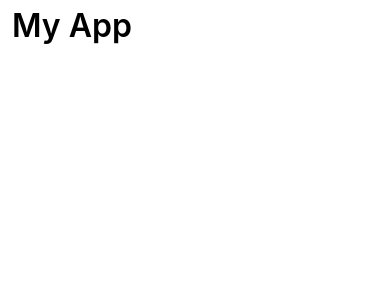
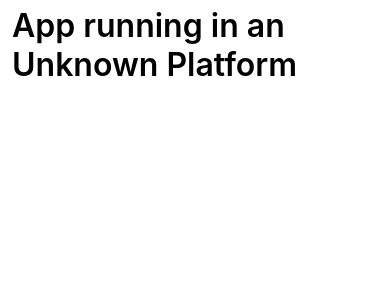
Before and after one commit to HDeiro/react-native-studies, a React Native app in the folder exercises/: screen / in a window 390 px wide. Shown: the top 300 px of the page. Built offline with nearby package versions, Linux system fonts and the light colour scheme.

Commit message:
Detecting OS

```diff
--- a/exercises/src/App.tsx
+++ b/exercises/src/App.tsx
@@ -1,9 +1,18 @@
 import React from 'react';
-import {SafeAreaView} from 'react-native';
+import {SafeAreaView, Platform} from 'react-native';
 import {Title} from './components/Title';
 
 export default () => (
   <SafeAreaView>
-    <Title content="My App" />
+    {(() => {
+      switch (Platform.OS) {
+        case 'android':
+          return <Title content="App running in Android" />;
+        case 'ios':
+          return <Title content="App running in iOS" />;
+        default:
+          return <Title content="App running in an Unknown Platform" />;
+      }
+    })()}
   </SafeAreaView>
 );
```
